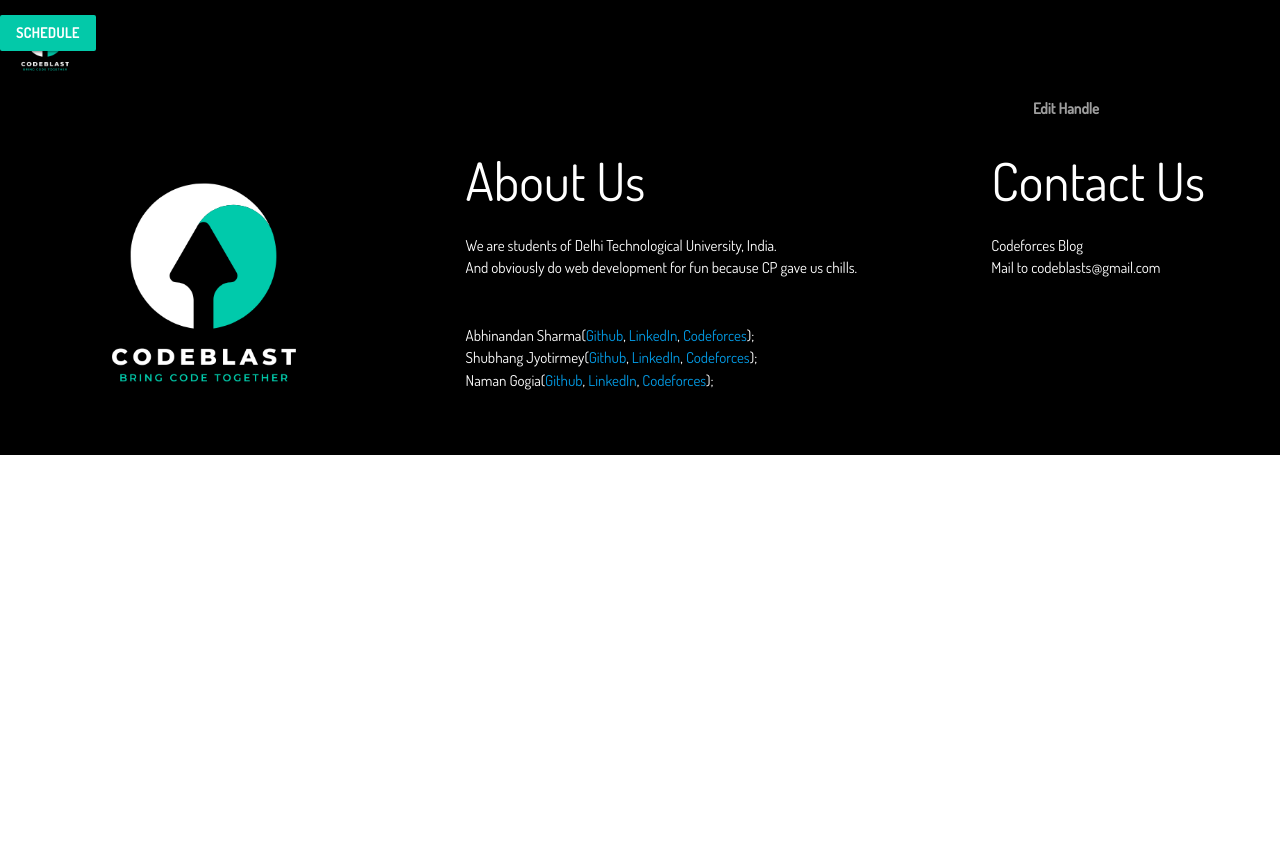
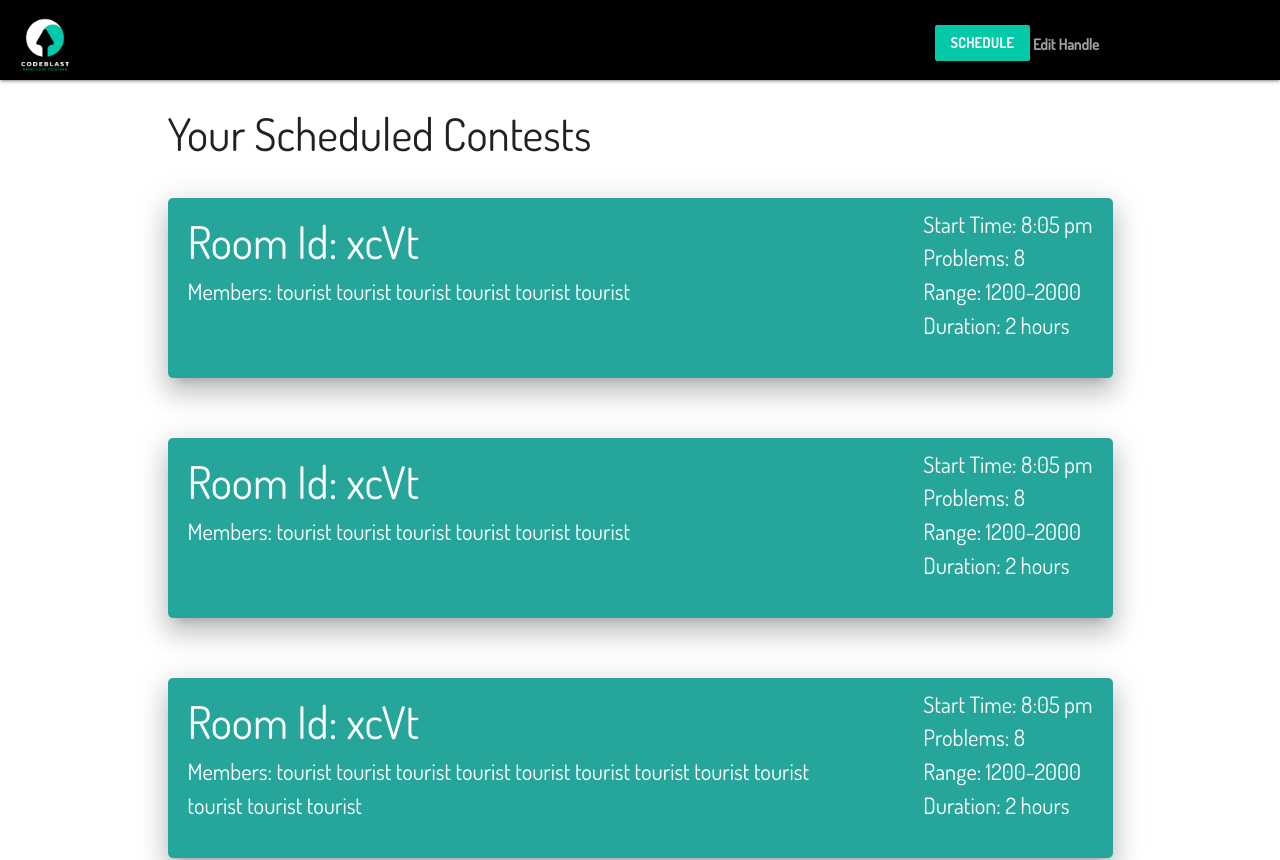
Before and after one commit to abhi-824/codeblast, a React (Create React App) app in the folder client/: page /scheduled/1 in a window 1280 px wide. Shown: the top 860 px of the page. Before the commit the page ends 800 px from the top, so only its background shows below. Built offline with nearby package versions, Linux system fonts and the light colour scheme; no server answers; the HTML template or start-up script is replaced by a standard one.

Commit message:
scheduled page

```diff
--- a/client/src/components/Navbar.js
+++ b/client/src/components/Navbar.js
@@ -38,7 +38,7 @@ const Hero = () => {
           {/* <ul id="nav-mobile" class="right hide-on-med-and-down"> */}
           {/* <li> */}
           <button
-          className="waves-effect waves-light btn"
+          className="waves-effect waves-light btn" style={{float: "right", marginTop: "25px", marginRight: "250px"}}
             onClick={(e) => {
               e.preventDefault();
               redirectToScheduled();
--- a/client/src/components/ScheduledEvents.js
+++ b/client/src/components/ScheduledEvents.js
@@ -1,6 +1,7 @@
 import React from "react";
 import "../css/contest.css";
 import "../css/hero.css";
+import "../css/schedule.css"
 import M from "materialize-css";
 import { Link } from "react-router-dom";
 import { useEffect, useState } from "react";
@@ -21,7 +22,89 @@ const Hero = () => {
       });
   }
   getScheduledEvents()
-  return <div className=""></div>;
+
+  return <div className="schedule-cont">
+    <div className="schedule-head">
+      Your Scheduled Contests
+    </div>
+    <div className="schedule-list">
+      <div className="schedule-card z-depth-4">
+        <div className="schedule-card-left">
+          <div className="schedule-roomid">
+          Room Id: xcVt
+          </div>
+          <div className="schedule-members">
+          Members: tourist tourist tourist tourist tourist tourist
+          </div>
+        </div>
+        <div className="schedule-card-right">
+          <div className="schedule-time">
+            Start Time: 8:05 pm
+          </div>
+          <div className="schedule-problem">
+            Problems: 8
+          </div>
+          <div className="schedule-Range">
+            Range: 1200-2000
+          </div>
+          <div className="schedule-duration">
+            Duration: 2 hours
+          </div>
+        </div>
+      </div>
+
+      <div className="schedule-card z-depth-4">
+        <div className="schedule-card-left">
+          <div className="schedule-roomid">
+          Room Id: xcVt
+          </div>
+          <div className="schedule-members">
+          Members: tourist tourist tourist tourist tourist tourist
+          </div>
+        </div>
+        <div className="schedule-card-right">
+          <div className="schedule-time">
+            Start Time: 8:05 pm
+          </div>
+          <div className="schedule-problem">
+            Problems: 8
+          </div>
+          <div className="schedule-Range">
+            Range: 1200-2000
+          </div>
+          <div className="schedule-duration">
+            Duration: 2 hours
+          </div>
+        </div>
+      </div>
+
+      <div className="schedule-card z-depth-4">
+        <div className="schedule-card-left">
+          <div className="schedule-roomid">
+          Room Id: xcVt
+          </div>
+          <div className="schedule-members">
+          Members: tourist tourist tourist tourist tourist tourist tourist tourist tourist tourist tourist tourist
+          </div>
+        </div>
+        <div className="schedule-card-right">
+          <div className="schedule-time">
+            Start Time: 8:05 pm
+          </div>
+          <div className="schedule-problem">
+            Problems: 8
+          </div>
+          <div className="schedule-Range">
+            Range: 1200-2000
+          </div>
+          <div className="schedule-duration">
+            Duration: 2 hours
+          </div>
+        </div>
+      </div>
+
+    </div>
+  </div>;
 };
 
 export default Hero;
--- /dev/null
+++ b/client/src/css/schedule.css
@@ -0,0 +1,55 @@
+.schedule-cont {
+    margin: 20px auto;
+    display: flex;
+    min-height: 60vh;
+    max-width: 63rem;
+    flex-direction: column;
+}
+
+.schedule-head {
+    font-size: 3rem;
+}
+
+.schedule-list {
+    display: flex;
+    flex-direction: column;
+}
+
+.schedule-card {
+    margin: 30px 0;
+    height: 12rem;
+    width: 100%;
+    background-color: #26a69a;
+    cursor: pointer;
+    display: flex;
+    flex-direction: row;
+    color: white;
+    justify-content: space-between;
+    border-radius: 5px;
+}
+
+.schedule-card-left {
+    display: flex;
+    flex-direction: column;
+    margin: 10px 20px;
+    max-width: 45rem;
+}
+
+.schedule-card-right {
+    display: flex;
+    flex-direction: column;
+    margin: 10px 20px;
+    font-size: 1.5rem;
+}
+
+.schedule-roomid {
+    font-size: 3rem;
+}
+
+.schedule-members {
+    font-size: 1.5rem;
+}
+
+.schedule-card:hover {
+    background-color: #0a4e47;
+}
```
